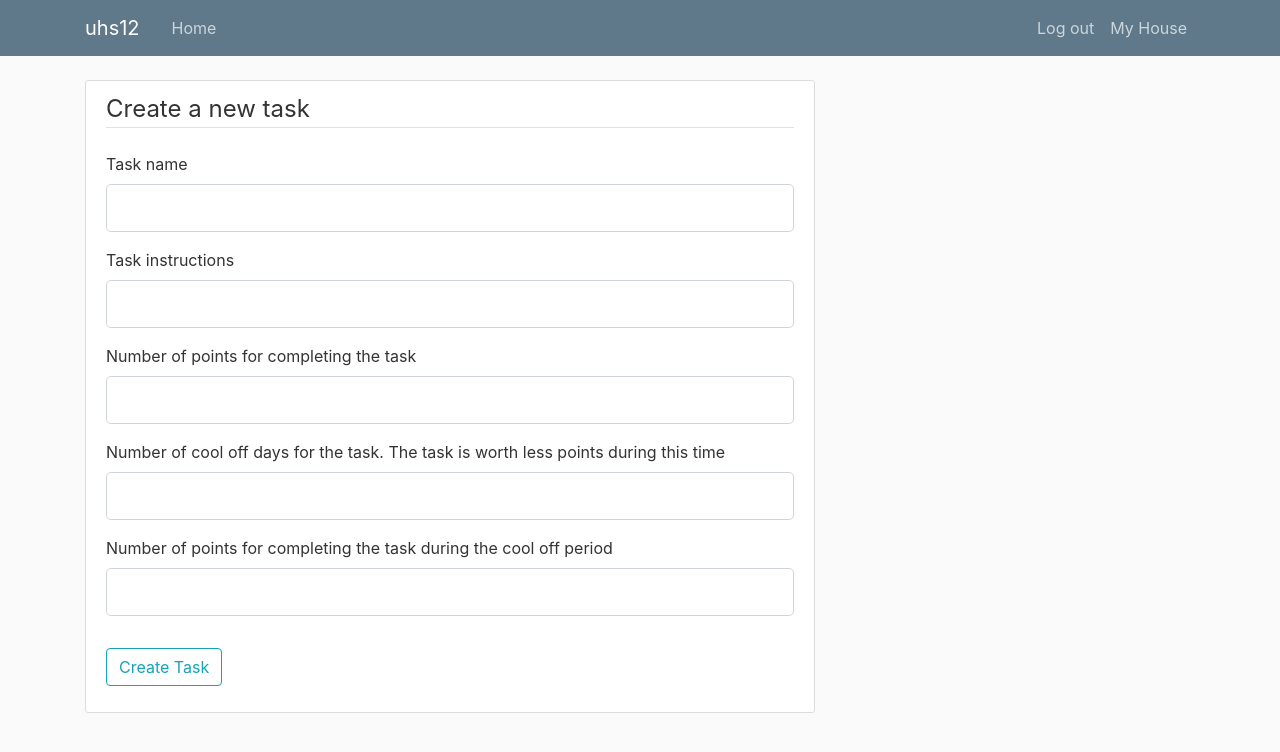
After one commit to seamus91g/uhs12, a Flask app: page /newtask in a window 1280 px wide. The commit adds this page. Shown: the top 752 px of the page. Run offline with Flask 2, Linux system fonts and the light colour scheme; a user stored in the database is signed in; tables that the repository leaves empty hold one stand-in row (values such as "Sample post"); some libraries are stand-ins or nearby versions.

Commit message:
Can create task. Tasks are displayed on home page

```diff
--- a/uhs12app/forms.py
+++ b/uhs12app/forms.py
@@ -1,7 +1,7 @@
 from flask_wtf import FlaskForm
-from wtforms import StringField, PasswordField, SubmitField, BooleanField
+from wtforms import StringField, PasswordField, SubmitField, BooleanField, IntegerField
 from wtforms.validators import DataRequired, Length, Email, EqualTo, ValidationError
-from uhs12app.models import User, House
+from uhs12app.models import User, House, Task
 
 # from flask_wtf.file import FileField, FileAllowed
 # from flask_login import current_user
@@ -63,3 +63,22 @@ class ReplyInviteForm(FlaskForm):
 
     submitAccept = SubmitField('accept')
     submitDecline = SubmitField('decline')
+
+class NewTaskForm(FlaskForm):
+    name = StringField('Task name',
+                           validators=[DataRequired(), Length(min=2, max=20)])
+    description = StringField('Task instructions',
+                           validators=[Length(min=0, max=140)])
+    value = IntegerField('Number of points for completing the task', validators=[DataRequired()])
+    coolOffPeriod = IntegerField('Number of cool off days for the task. The task is worth less points during this time', validators=[DataRequired()])
+    coolOffValue = IntegerField('Number of points for completing the task during the cool off period', validators=[DataRequired()])
+
+    submit = SubmitField('Create Task')
+
+    def validate_name(self, name):
+        newTask = Task.query.filter_by(name=name.data).first()
+        if newTask:
+            raise ValidationError('That task name is taken. Please choose a different name.')
+
+
+#   Task                id hid      name            description         value       coolDownTime        coolDownValue
--- a/uhs12app/routes.py
+++ b/uhs12app/routes.py
@@ -3,11 +3,9 @@ from datetime import datetime
 from flask import render_template, url_for, flash, redirect, request
 from flask_login import login_user, current_user, logout_user, login_required
 from uhs12app import app, db, bcrypt
-from uhs12app.forms import RegistrationForm, LoginForm, NewHouseForm, JoinHouseForm, ReplyInviteForm
-from uhs12app.models import User, House, Invite
+from uhs12app.forms import RegistrationForm, LoginForm, NewHouseForm, JoinHouseForm, ReplyInviteForm, NewTaskForm
+from uhs12app.models import User, House, Invite, Task, TaskLog
 
-
-somethingyadayada = { "hmm" : "okay", "Really?": "sure .."}
 
 @app.route("/")
 @app.route("/home")
@@ -18,7 +16,8 @@ def home():
     '''
     if not current_user.houseId:
         return redirect(url_for("whathouse"))
-    return render_template('home.html', somestuff=somethingyadayada)
+    allTasks = Task.query.all()
+    return render_template('home.html', tasks=allTasks)
 
 
 @app.route("/login", methods=["GET", "POST"])
@@ -157,3 +156,22 @@ def join():
         flash(f"Requested to join {join_form.name.data}!", "success")
         return redirect(url_for("whathouse"))
     return render_template('join.html', form=join_form)
+
+
+@app.route("/newtask", methods=["GET", "POST"])
+@login_required
+def newtask():
+    if not current_user.houseId:
+        return redirect(url_for("whathouse"))
+    taskForm = NewTaskForm()
+    if taskForm.validate_on_submit():
+        task = Task(houseId=current_user.houseId, name=taskForm.name.data,
+                    description=taskForm.description.data, value=taskForm.value.data,
+                    coolOffPeriod=taskForm.coolOffPeriod.data, coolOffValue=taskForm.coolOffValue.data
+                )
+        db.session.add(task)
+        db.session.commit()
+        flash(f"Task '{taskForm.name.data}' created!", "success")
+        return redirect(url_for("home"))
+
+    return render_template('newtask.html', form=taskForm)
--- a/uhs12app/templates/layout.html
+++ b/uhs12app/templates/layout.html
@@ -38,6 +38,7 @@
                         {% if current_user.is_authenticated %}
                         <a class="nav-item nav-link" href="{{ url_for('logout') }}">Log out</a>
                         <a class="nav-item nav-link" href="{{ url_for('myhouse') }}">My House</a>
+                        <!-- <a class="nav-item nav-link" href="{{ url_for('newtask') }}">New Task</a> -->
                         {% else %}
                         <a class="nav-item nav-link" href="{{ url_for('login') }}">Log in</a>
                         <a class="nav-item nav-link" href="{{ url_for('signup') }}">Sign up</a>
--- a/uhs12app/templates/login.html
+++ b/uhs12app/templates/login.html
@@ -51,6 +51,7 @@
 
             </div>
             <small class="text-muted ml-2">
+                <!-- TODO add this -->
                 <a href="#">Forgot Passowrd?</a>
             </small>
 
--- /dev/null
+++ b/uhs12app/templates/newtask.html
@@ -0,0 +1,107 @@
+{% extends "layout.html" %}
+
+{% block content %}
+
+<div class="content-section">
+    <form method="POST" action="">
+        {{ form.hidden_tag() }}
+
+
+        <fieldset class="form-group">
+            <legend class="border-bottom mb-4">Create a new task</legend>
+
+            <div class="form-group">
+                {{ form.name.label(class="form-control-label")}}
+                {% if form.name.errors %}
+                {{ form.name(class="form-control form-control-lg is-invalid")}}
+                <div class="invalid-feedback">
+                    {% for error in form.name.errors %}
+                    <span>{{ error }}</span>
+                    {% endfor %}
+                </div>
+                {% else %}
+                {{ form.name(class="form-control form-control-lg")}}
+                {% endif %}
+
+            </div>
+            <div class="form-group">
+                {{ form.description.label(class="form-control-label")}}
+                {% if form.description.errors %}
+                {{ form.description(class="form-control form-control-lg is-invalid")}}
+                <div class="invalid-feedback">
+                    {% for error in form.description.errors %}
+                    <span>{{ error }}</span>
+                    {% endfor %}
+                </div>
+                {% else %}
+                {{ form.description(class="form-control form-control-lg")}}
+
+                {% endif %}
+
+            </div>
+<!-- name = StringField('Task name',
+                validators=[DataRequired(), Length(min=2, max=20)])
+description = StringField('Task instructions',
+            validators=[Length(min=0, max=140)])
+value = IntegerField('Number of points for completing the task', validators=[DataRequired()])
+coolOffPeriod = IntegerField('Number of cool off days for the task. The task is worth less points during this time', validators=[DataRequired()])
+coolOffValue = IntegerField('Number of points for completing the task', validators=[DataRequired()]) -->
+
+            <div class="form-group">
+                {{ form.value.label(class="form-control-label")}}
+                {% if form.value.errors %}
+                {{ form.value(class="form-control form-control-lg is-invalid")}}
+                <div class="invalid-feedback">
+                    {% for error in form.value.errors %}
+                    <span>{{ error }}</span>
+                    {% endfor %}
+                </div>
+                {% else %}
+                {{ form.value(class="form-control form-control-lg")}}
+
+                {% endif %}
+
+            </div>
+            <div class="form-group">
+                {{ form.coolOffPeriod.label(class="form-control-label")}}
+                {% if form.coolOffPeriod.errors %}
+                {{ form.coolOffPeriod(class="form-control form-control-lg is-invalid")}}
+                <div class="invalid-feedback">
+                    {% for error in form.coolOffPeriod.errors %}
+                    <span>{{ error }}</span>
+                    {% endfor %}
+                </div>
+                {% else %}
+                {{ form.coolOffPeriod(class="form-control form-control-lg")}}
+
+                {% endif %}
+
+            </div>
+            <div class="form-group">
+                {{ form.coolOffValue.label(class="form-control-label")}}
+                {% if form.coolOffValue.errors %}
+                {{ form.coolOffValue(class="form-control form-control-lg is-invalid")}}
+                <div class="invalid-feedback">
+                    {% for error in form.coolOffValue.errors %}
+                    <span>{{ error }}</span>
+                    {% endfor %}
+                </div>
+                {% else %}
+                {{ form.coolOffValue(class="form-control form-control-lg")}}
+
+                {% endif %}
+
+            </div>
+
+        </fieldset>
+        <div class="form-group">
+            {{ form.submit(class="btn btn-outline-info")}}
+
+        </div>
+
+    </form>
+
+</div>
+
+
+{% endblock content %}
```
Also changed, not shown: uhs12app/models.py (+32 -2 lines), uhs12app/templates/home.html (+27 -0 lines).
